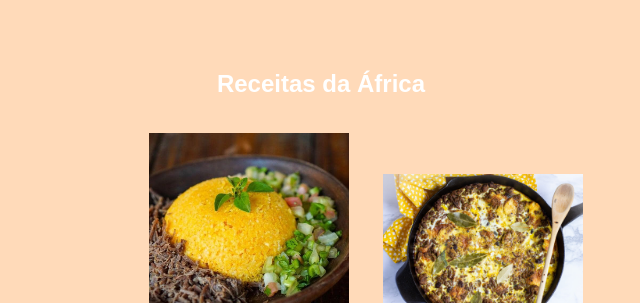
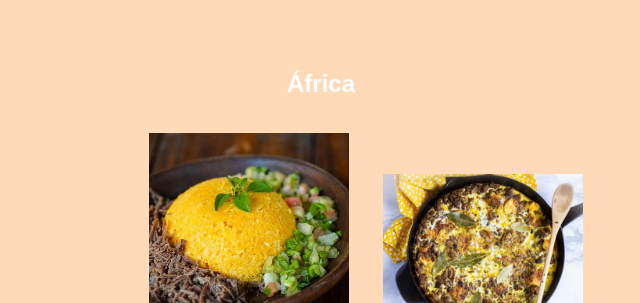
Before and after one commit to KeziaSilva/site-de-receitas, a plain HTML site: page africa.html in a window 1280 px wide. Shown: the top 303 px of the page, without its empty margins (319-959 px from the left). Drawn offline with Linux system fonts and the light colour scheme; files whose address does not match are found by name.

Commit message:
Update africa.html

```diff
--- a/africa.html
+++ b/africa.html
@@ -3,13 +3,13 @@
 <head>
     <meta charset="UTF-8">
     <meta name="viewport" content="width=device-width, initial-scale=1.0">
-    <title>África</title>
+    <title>Continente Africano</title>
     <link rel="stylesheet" href="styles.css">
 </head>
 <body>
 
     <section class="recipe-page">
-        <h2>Receitas da África</h2>
+        <h2>África</h2>
         <div class="recipe-list">
             <img src="injera.jpg" alt="Injera" onclick="alert('Injera: Receita detalhada...')">
             <img src="cuscuz.jpg" alt="Cuscuz" onclick="alert('Cuscuz: Receita detalhada...')">
```
